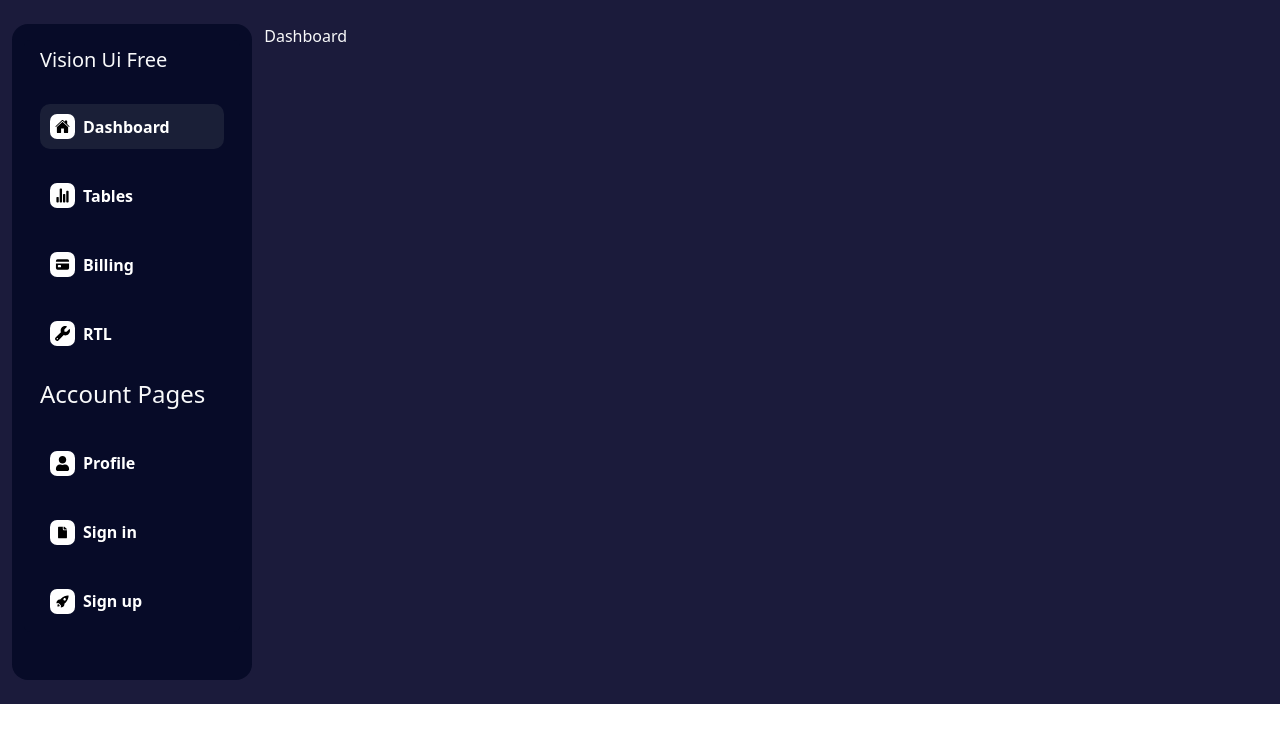
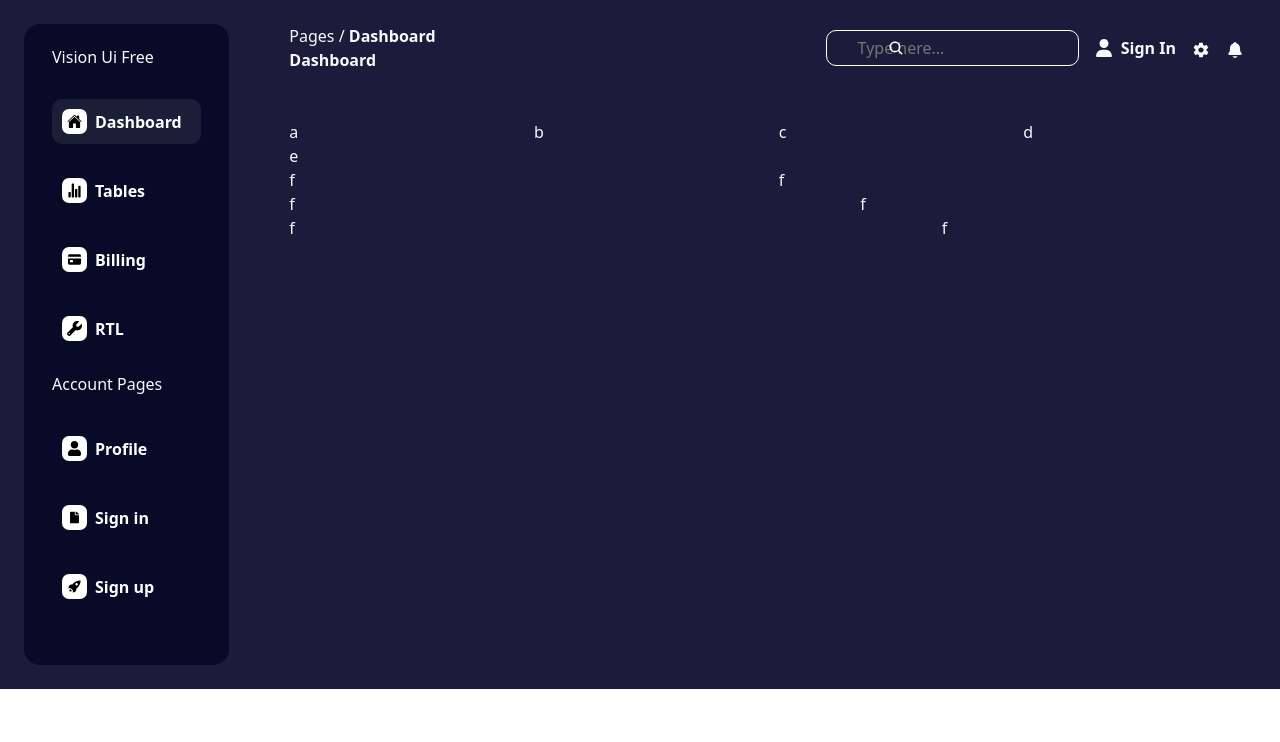
Before and after one commit to Janice1828/dashboard_sample, a React (Create React App) app: page / in a window 1280 px wide. Shown: the top 742 px of the page. Built offline with nearby package versions, Linux system fonts and the light colour scheme.

Commit message:
navbar created

```diff
--- a/src/Home.js
+++ b/src/Home.js
@@ -4,14 +4,11 @@ import Sidebar from "./components/Sidebar";
 function Home() {
   return (
     <div className="body-color ">
-      <div className="row container px-4 py-4">
-        <div
-          style={{ width: "22%" }}
-          className="text-light h-100vh bg-sidebar-color rounded-4"
-        >
+      <div className="row w-100 m-0 px-4 py-4">
+        <div className="col-lg-2 text-light h-100vh bg-sidebar-color rounded-4">
           <Sidebar />
         </div>
-        <div className="col-9 text-light">
+        <div className="col-lg-10 text-light">
           <Dashboard />
         </div>
       </div>
--- a/src/components/Dashboard.js
+++ b/src/components/Dashboard.js
@@ -1,7 +1,27 @@
 import React from "react";
+import Navbar from "./Navbar";
 
 const Dashboard = () => {
-  return <div>Dashboard</div>;
+  return (
+    <div className="ps-5">
+      <Navbar />
+      <div className="pt-5">
+        <div className="row">
+          <div className="col-3">a</div>
+          <div className="col-3">b</div>
+          <div className="col-3">c</div>
+          <div className="col-3">d</div>
+          <div className="col-12">e</div>
+          <div className="col-6">f</div>
+          <div className="col-6">f</div>
+          <div className="col-7">f</div>
+          <div className="col-5">f</div>
+          <div className="col-8">f</div>
+          <div className="col-4">f</div>
+        </div>
+      </div>
+    </div>
+  );
 };
 
 export default Dashboard;
--- /dev/null
+++ b/src/components/Navbar.js
@@ -0,0 +1,73 @@
+import React from "react";
+import { IoMdSettings } from "react-icons/io";
+import { IoNotifications } from "react-icons/io5";
+import { useState } from "react";
+import { IoSearch } from "react-icons/io5";
+import { FaUser } from "react-icons/fa6";
+const Navbar = () => {
+  const style = {
+    input: {
+      borderRadius: "10px",
+      border: "1px solid #fff",
+      padding: "5px 10px ",
+      color: "#fff",
+
+      background: "transparent",
+    },
+    iconStyle: {
+      height: "18px",
+      width: "18px",
+    },
+    form: {
+      position: "relative",
+    },
+    button: {
+      position: "absolute",
+      background: " transparent",
+      color: "#fff",
+      border: "none",
+      top: "4px",
+      right: "175px",
+    },
+  };
+
+  const [search, setSearch] = useState("");
+  return (
+    <div className="d-flex justify-content-between bg-red">
+      <div>
+        <div>
+          Pages / <span className="fw-bold">Dashboard</span>
+        </div>
+        <div className="fw-bold">Dashboard</div>
+      </div>
+      <div className="d-flex gap-3 align-items-center">
+        <form style={style.form}>
+          <input
+            type=""
+            name=""
+            value={search}
+            onChange={(e) => setSearch(e.target.value)}
+            placeholder="     Type here..."
+            className="navbarInput"
+            style={style.input}
+          />
+          <button type="" style={style.button}>
+            <IoSearch />
+          </button>
+        </form>
+        <div className="d-flex gap-2 align-items-center">
+          <FaUser style={style.iconStyle} />
+          <span className="fw-bolder">Sign In</span>
+        </div>
+        <div>
+          <IoMdSettings style={style.iconStyle} />
+        </div>
+        <div>
+          <IoNotifications style={style.iconStyle} />
+        </div>
+      </div>
+    </div>
+  );
+};
+
+export default Navbar;
--- a/src/components/Sidebar.js
+++ b/src/components/Sidebar.js
@@ -25,7 +25,7 @@ const Sidebar = () => {
     <div className="">
       <ul className="list-group d-flex flex-direction gap-2 pt-3 pb-5">
         <li className="list-group-item border-0 bg-sidebar-color text-light">
-          <h5 className="">Vision Ui Free</h5>
+          <h6 className="font-italic">Vision Ui Free</h6>
         </li>
         <li className="list-group-item bg-sidebar-color border-0">
           <NavLink to="/" className="d-flex gap-2 align-items-center">
@@ -52,7 +52,7 @@ const Sidebar = () => {
           </NavLink>
         </li>
         <li className="list-group-item bg-sidebar-color text-light border-0">
-          <h4>Account Pages</h4>
+          <h6 className="font-italic">Account Pages</h6>
         </li>
         <li className="list-group-item bg-sidebar-color border-0">
           <NavLink to="/profile " className="d-flex gap-2 align-items-center">
--- a/src/style.css
+++ b/src/style.css
@@ -20,3 +20,6 @@ a {
 .body-color {
   background-color: #1b1b3b;
 }
+.navbarInput:checked {
+  background-color: red !important;
+}
```
